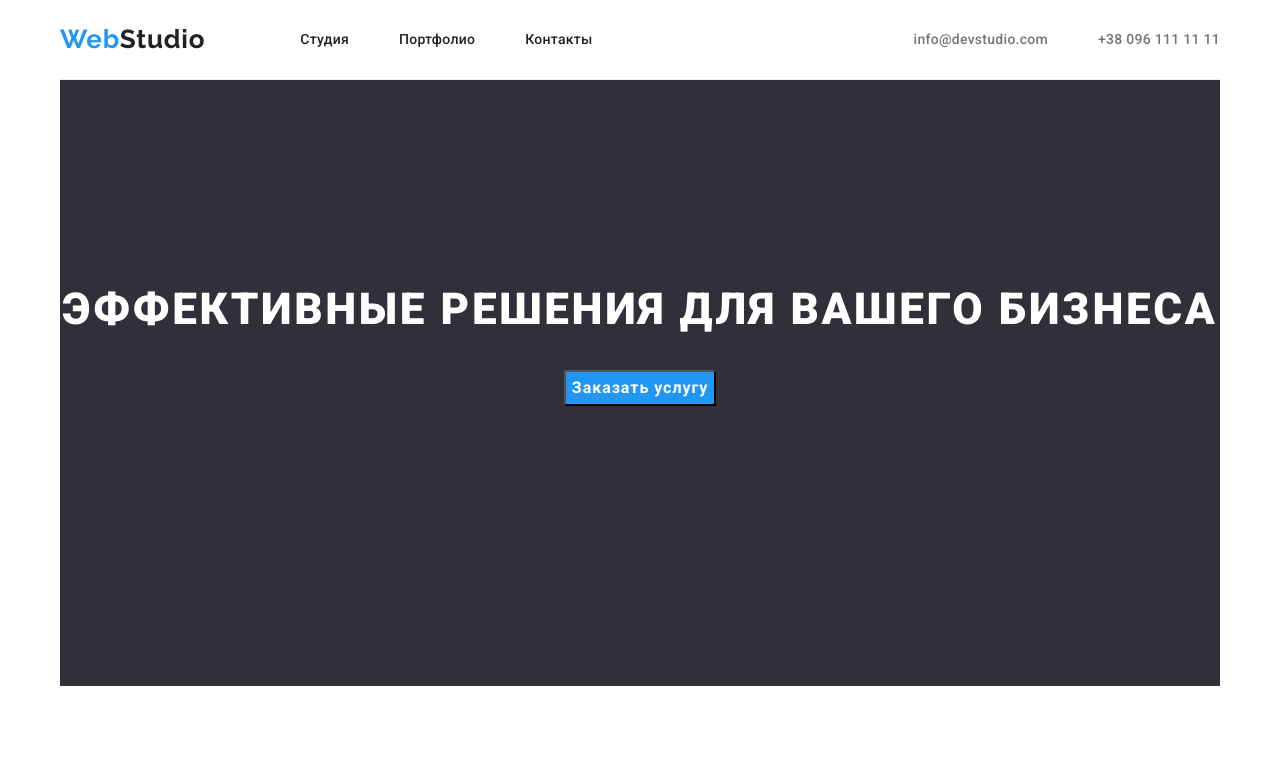
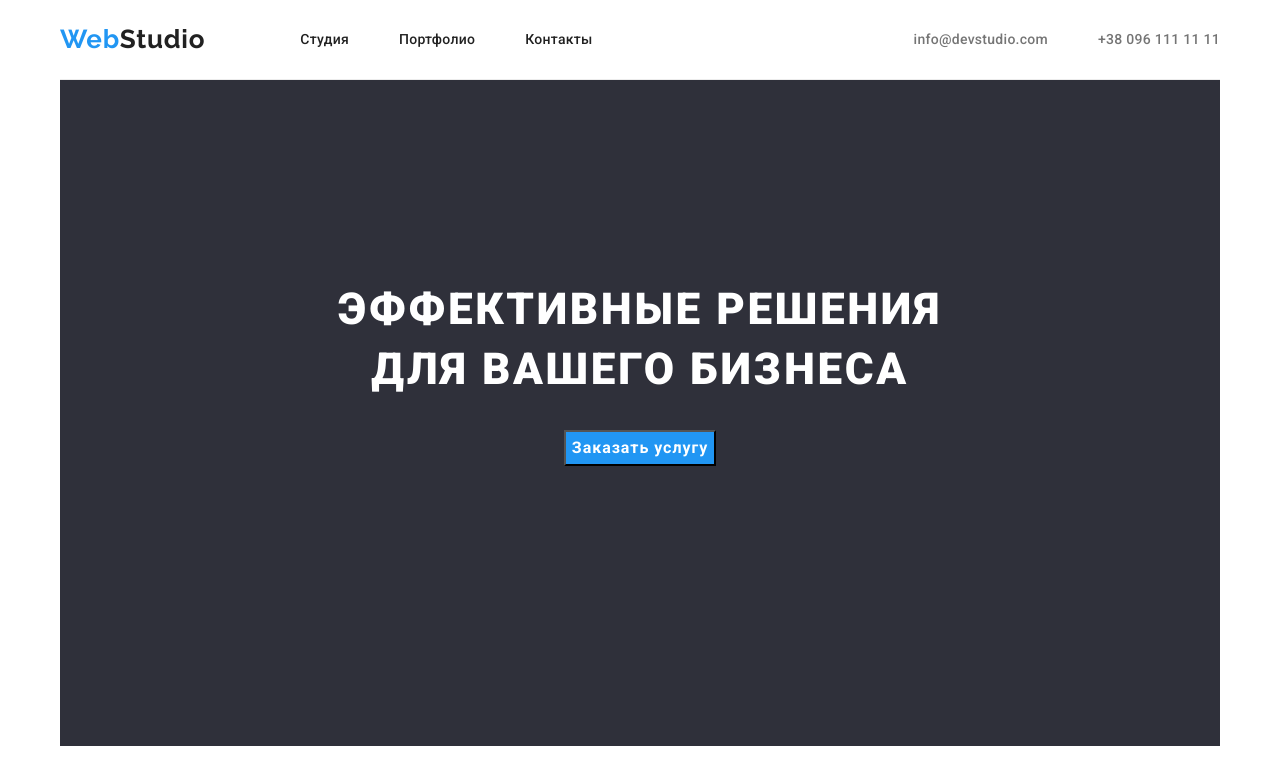
Before and after one commit to yuliaeremina93/goit-markup-hw-03, a plain HTML site: page index.html in a window 1280 px wide. Shown: the top 777 px of the page. Drawn offline with nearby package versions, Linux system fonts and the light colour scheme.

Commit message:
hero final added
ml and mr auto + width

```diff
--- a/css/styles.css
+++ b/css/styles.css
@@ -167,9 +167,11 @@ img {
   font-weight: 900;
   font-size: 44px;
   line-height: 1.36;
-  text-align: center;
   letter-spacing: 0.06em;
   text-transform: uppercase;
+  width: 696px;
+  margin-left: auto;
+  margin-right: auto;
 }
 .button {
   display: block;
```
